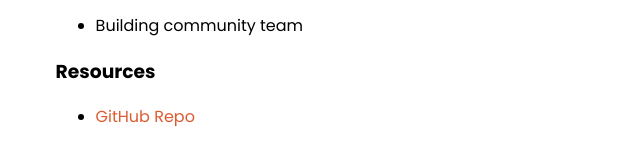
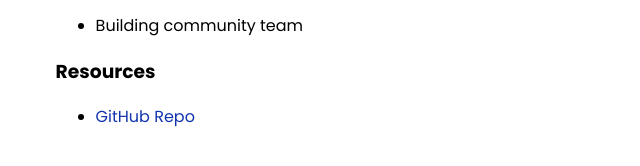
Before and after one commit to selfdriven-octo/cardano-events, a Jekyll site: the page built from docs/index.md, in a window 1280 px wide. Shown: the part 279-445 px from the top of the page, without its empty margins (0-640 px from the left). Built offline with Jekyll 4.4.1, drawn with Linux system fonts in a browser that asks for light colours.

Commit message:
Update style.css

```diff
--- a/docs/assets/css/style.css
+++ b/docs/assets/css/style.css
@@ -6,7 +6,7 @@ body {
 }
 
 a {
-	color: #DE5A31;
+	color: #1133AD;
 	text-decoration: none;
 }
 
```
